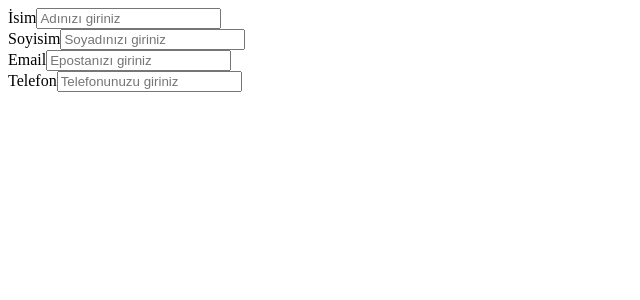
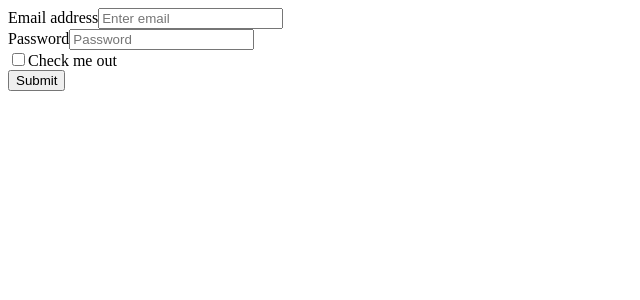
Before and after one commit to 4liCicek/React, a React (Create React App) app in the folder my-app/: page / in a window 1280 px wide. Shown: the top 300 px of the page, without its empty margins (0-640 px from the left). Built offline with nearby package versions, Linux system fonts and the light colour scheme.

Commit message:
Update App.js

```diff
--- a/my-app/src/App.js
+++ b/my-app/src/App.js
@@ -26,8 +26,8 @@ import State from "./components/15-usestate/state";
 import Stateless from "./components/15-usestate/stateless";
 import Counter from "./components/16-counter/counter";
 import Birthday from "./components/17-birthday/birthday";
-import UseEffect from "./components/18-useeffect/useeffect1";
-import UseEffect2 from "./components/18-useeffect/useeffect2";
+// import UseEffect from "./components/18-useeffect/useeffect1";
+// import UseEffect2 from "./components/18-useeffect/useeffect2";
 import Clock3 from "./components/19-clock3/clock3";
 import CountryFilter from "./components/20-country-filter/country-filter";
 import Scroll from "./components/21-useref/scroll";
@@ -40,6 +40,8 @@ import Form1 from "./components/26-forms/form1";
 import Form2 from "./components/26-forms/form2";
 import Form3 from "./components/26-forms/form3";
 import Form4 from "./components/26-forms/form4";
+import Form5 from "./components/26-forms/form5";
+import Form6 from "./components/26-forms/form6";
 
 const App = () => {
 
@@ -88,9 +90,11 @@ const App = () => {
         <Form1/>
         <Form2/>
         <Form3/>
+        <Form4/>
+        <Form5/>
  */}
 
-        <Form4/>
+        <Form6/>
 
 
     </div>
```
